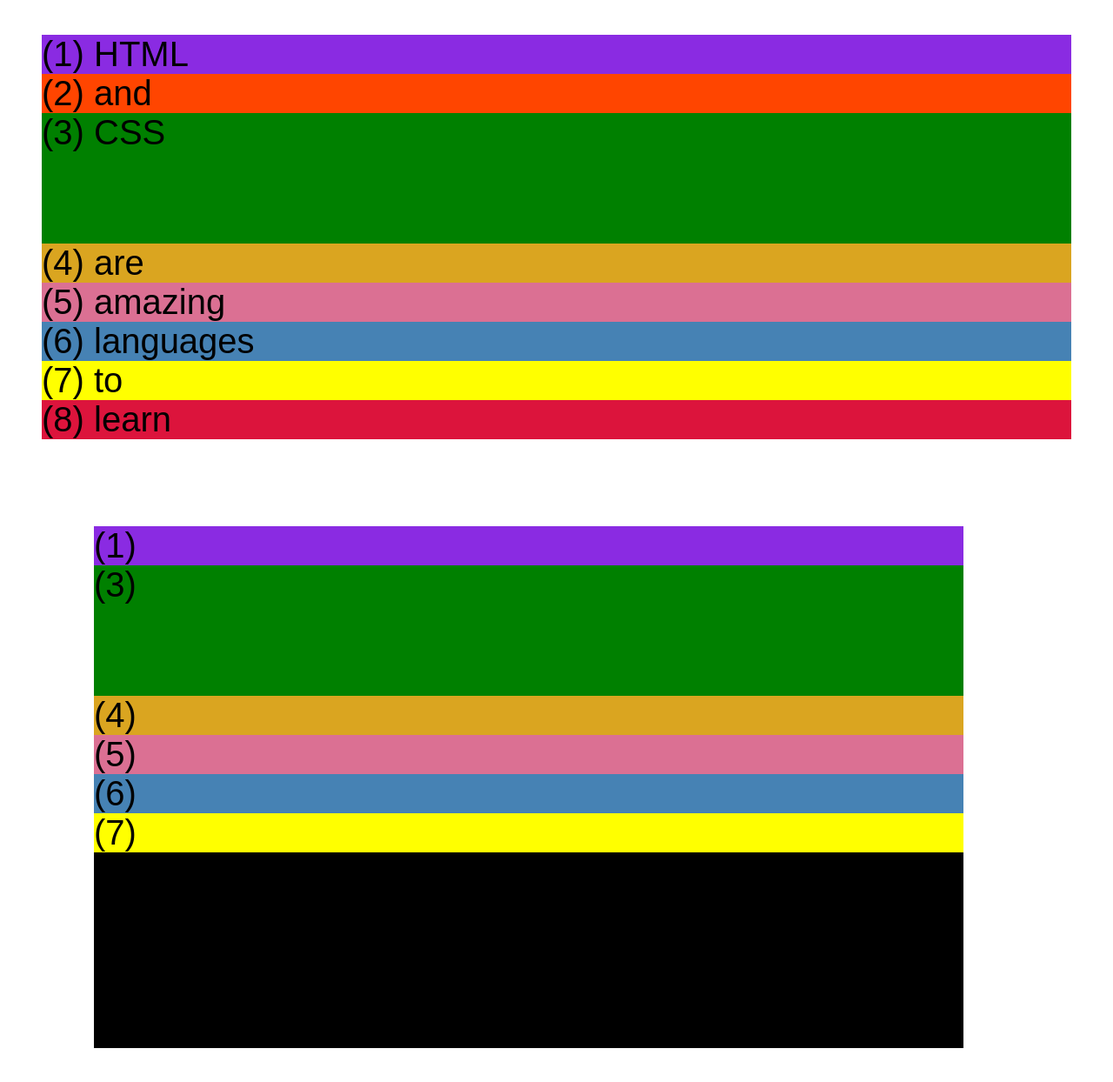
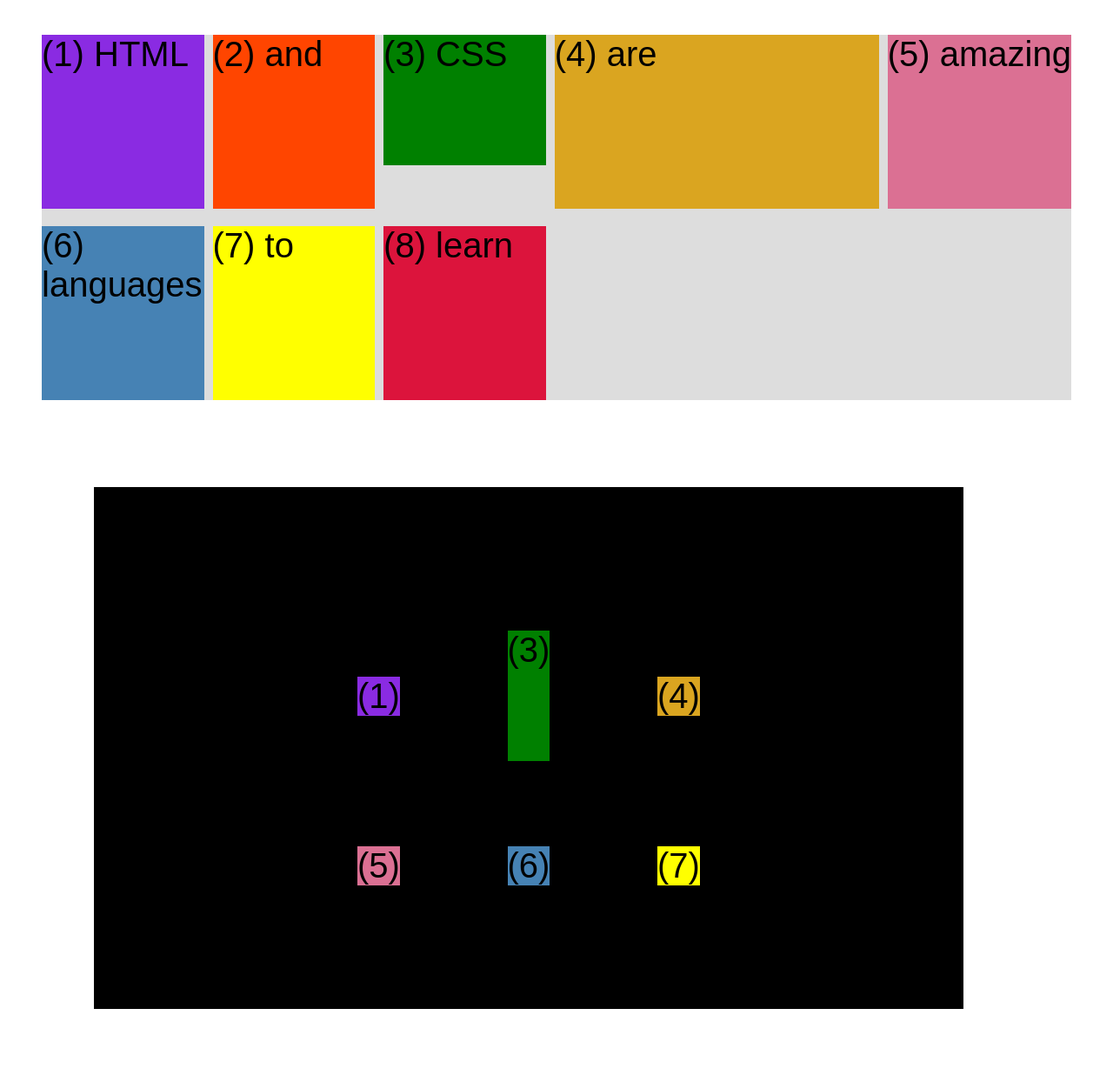
Before and after one commit to iabdalkarim/study, a plain HTML site: page html-css/html-css-udemy-course/css-grid.html in a window 1280 px wide. Shown: the whole page at 87% size. Drawn offline with Linux system fonts and the light colour scheme.

Commit message:
css grid

```diff
--- a/html-css/html-css-udemy-course/css-grid.html
+++ b/html-css/html-css-udemy-course/css-grid.html
@@ -11,6 +11,8 @@
             }
             .el--2 {
                 background-color: orangered;
+                /* grid-column: 1/2;
+                grid-row: 2/3; */
             }
             .el--3 {
                 background-color: green;
@@ -18,6 +20,7 @@
             }
             .el--4 {
                 background-color: goldenrod;
+                /* grid-column: 4 / span 2; */
             }
             .el--5 {
                 background-color: palevioletred;
@@ -30,6 +33,8 @@
             }
             .el--8 {
                 background-color: crimson;
+                /* grid-column: 2/3;
+                grid-row: 1/2; */
             }
 
             .container--1 {
@@ -40,6 +45,11 @@
                 margin: 40px;
 
                 /* CSS GRID */
+                display: grid;
+                grid-template-columns: 1fr 1fr 1fr 2fr auto;
+                grid-template-rows: 200px 200px;
+                column-gap: 10px;
+                row-gap: 20px;
             }
 
             .container--2 {
@@ -53,6 +63,23 @@
                 height: 600px;
 
                 /* CSS GRID */
+                display: grid;
+                /* grid-template-columns: repeat(4, 1fr);
+                grid-template-rows: repeat(2, 1fr); */
+                grid-template-columns: 125px 200px 125px;
+                grid-template-rows: 250px 100px;
+
+                /* aligning grid items in horizontal track*/
+                justify-content: center;
+                /* aligning grid items in vertical track */
+                align-content: center;
+                /* aligning items inside grid cell vertically*/
+                align-items: center;
+                /* aligning items inside grid cell horizontally*/
+                justify-items: center;
+
+                column-gap: 10px;
+                row-gap: 20px;
             }
         </style>
     </head>
```
Also changed, not shown: html-css/html-css-udemy-course/index.html (+5 -8 lines). Lines whose indentation alone changed are shown as unchanged.
